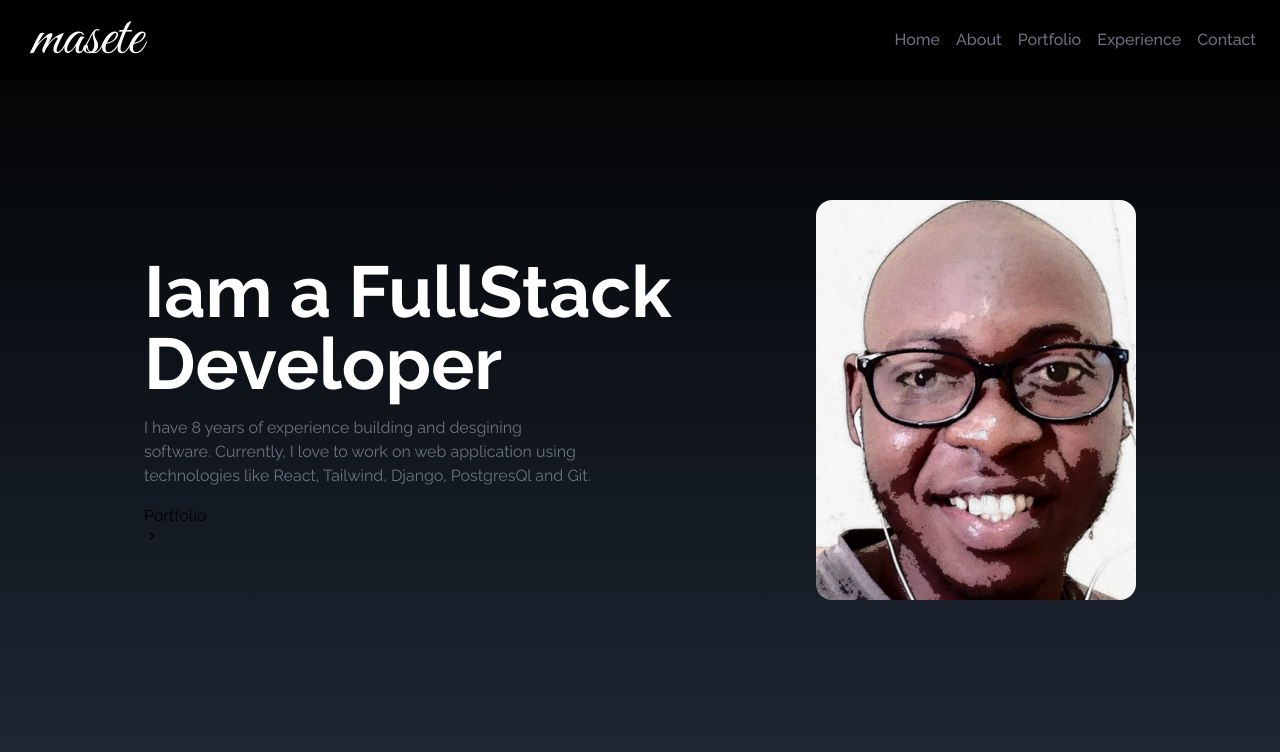
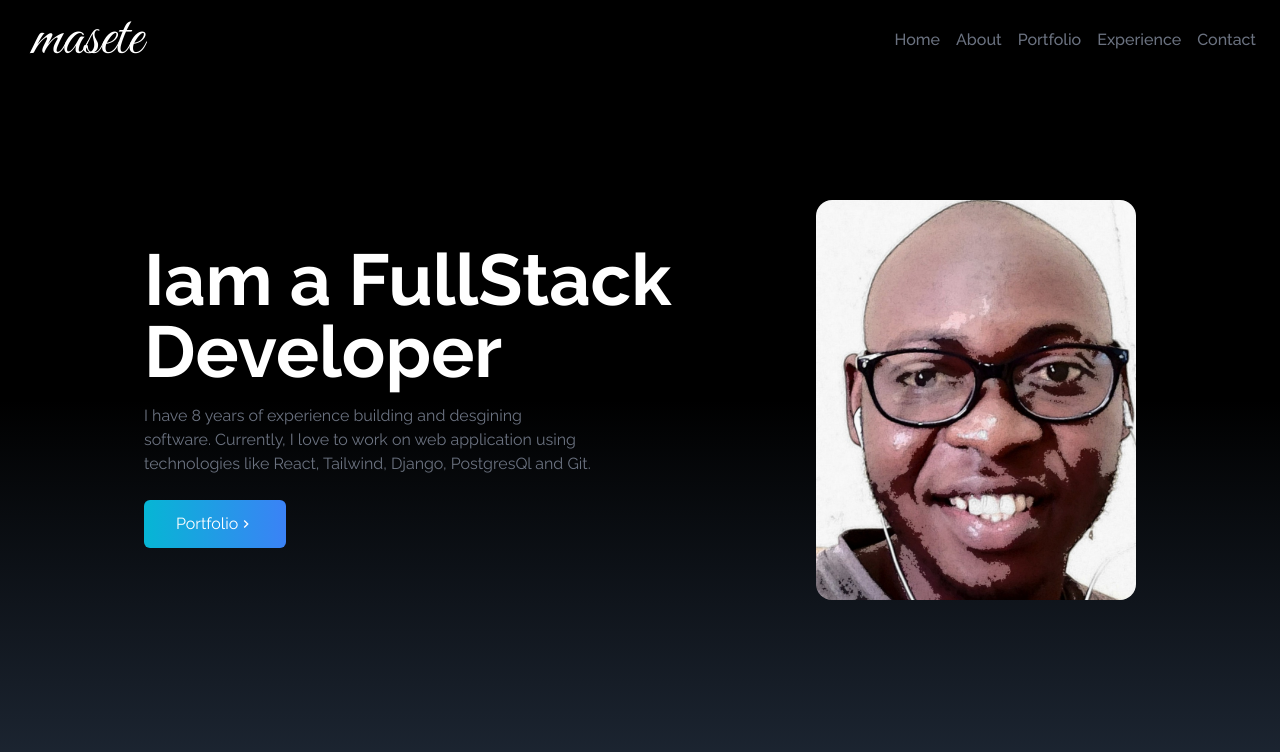
Before and after one commit to masete/turbo-goggles, a React (Create React App) app: page / in a window 1280 px wide. Shown: the top 752 px of the page. Built offline with nearby package versions, Linux system fonts and the light colour scheme.

Commit message:
feat: styled profile button

```diff
--- a/src/components/Home.jsx
+++ b/src/components/Home.jsx
@@ -5,7 +5,7 @@ import { MdOutlineKeyboardArrowRight } from 'react-icons/md'
 const Home = () => {
   return (
     <>
-    <div name='home' className='h-screen w-full bg-gradient-to-b from-black to-gray-800'>
+    <div name='home' className='h-screen w-full bg-gradient-to-b from-black via-black to-gray-800'>
 
       <div className='max-w-screen-lg mx-auto flex flex-col items-center justify-center h-full px-4 md:flex-row'>
 
@@ -22,10 +22,14 @@ const Home = () => {
           </p>
 
           <div>
-            Portfolio
-            <span>
-              <MdOutlineKeyboardArrowRight />
-            </span>
+            <button
+            className='text-white w-fit bg-gradient-to-r px-8 py-3 my-2 flex items-center rounded-md from-cyan-500 to-blue-500'>
+              Portfolio
+              <span>
+                <MdOutlineKeyboardArrowRight />
+              </span>
+
+            </button>
 
           </div>
 
```
